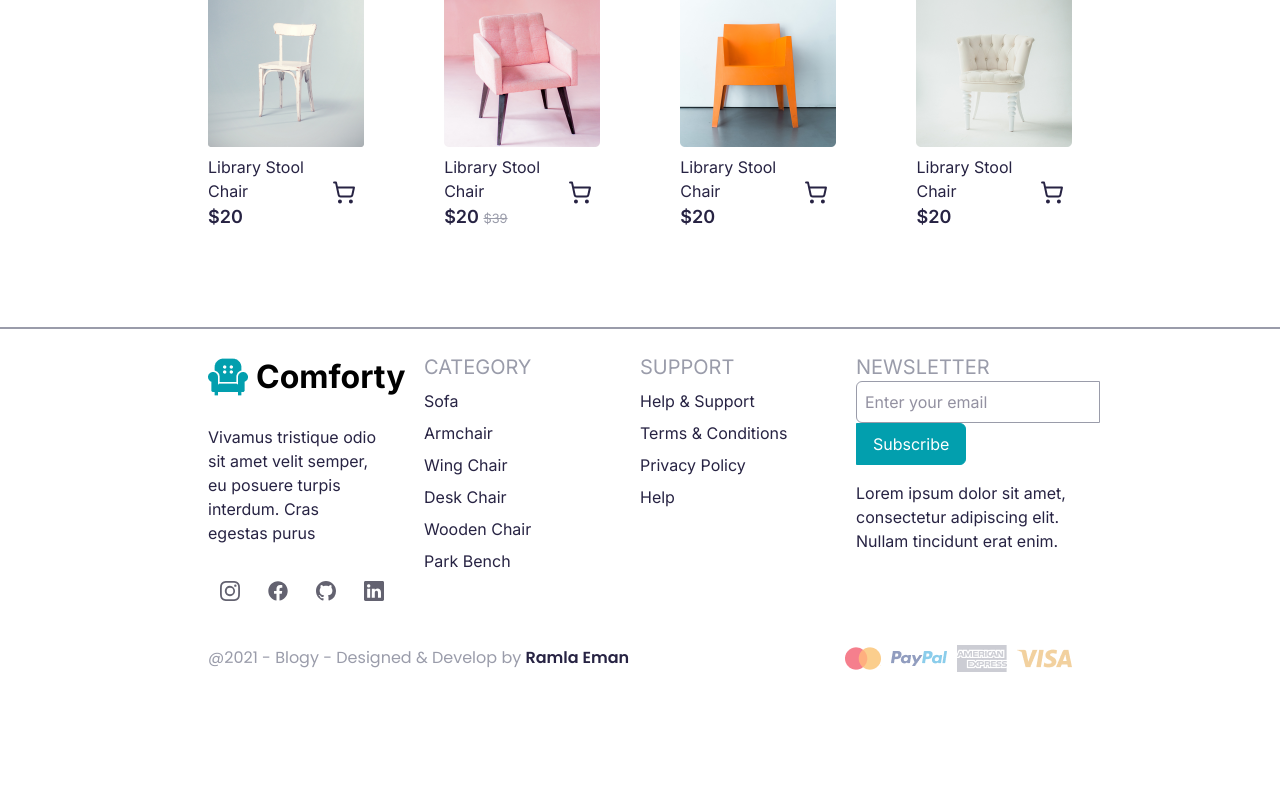
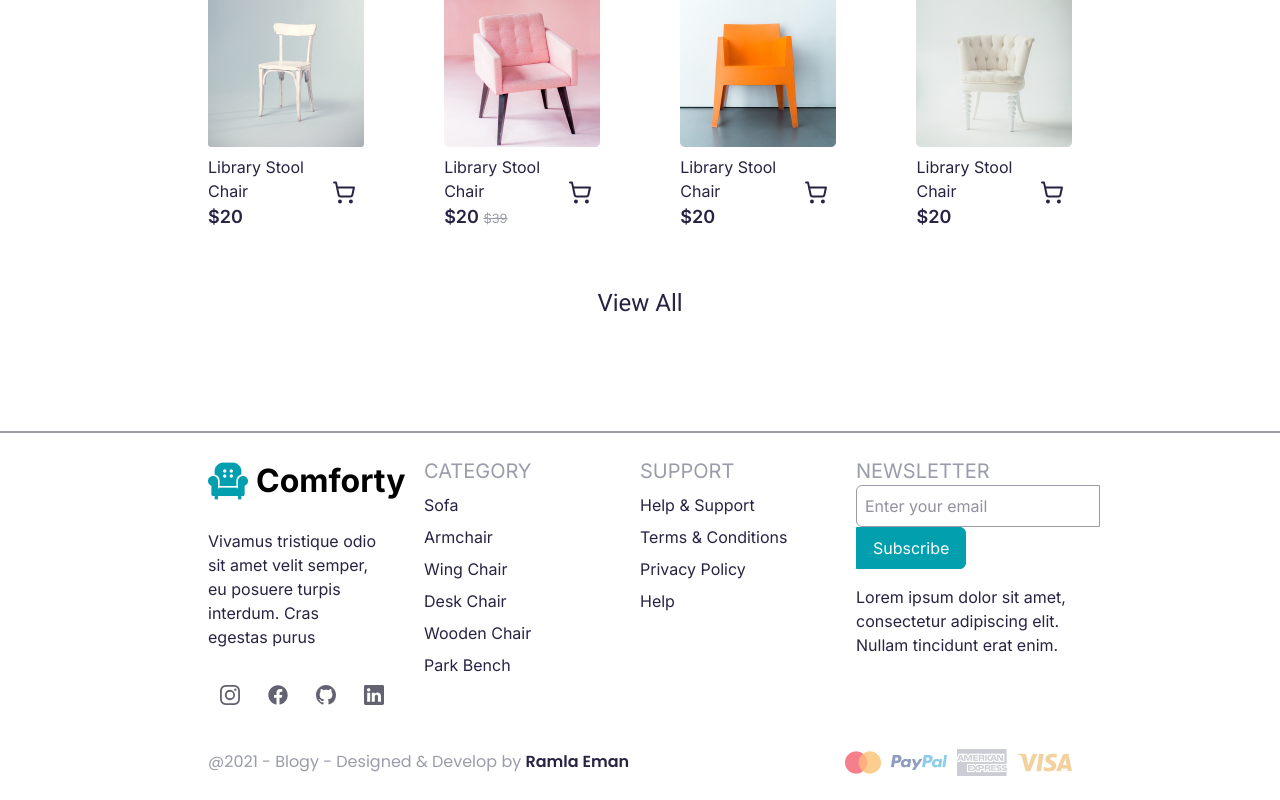
Before and after one commit to Ramla-Eman/Comforty-Template, a React (Vite) app: page /singleproduct in a window 1280 px wide. Shown: the part 783-1583 px from the top of the page. Before the commit the page ends 1479 px from the top, so only its background shows below. Built offline with nearby package versions, Linux system fonts and the light colour scheme.

Commit message:
add view all button in single product page

```diff
--- a/src/pages/SingleProduct.jsx
+++ b/src/pages/SingleProduct.jsx
@@ -2,6 +2,7 @@ import React from "react";
 import FeauteredProducts from "../Components/FeauteredProducts";
 import PinkChair from "../assets/PinkChair.png";
 import { ShoppingCart } from "lucide-react";
+import { Link } from "react-router-dom";
 
 const SingleProduct = () => {
   return (
@@ -16,7 +17,7 @@ const SingleProduct = () => {
           >
             $40.00
           </button>
-          <hr className="border border-[#D9D9D9]"/>
+          <hr className="border border-[#D9D9D9]" />
           <p>
             Lorem ipsum dolor sit amet, consectetur adipiscing elit. Nullam
             tincidunt erat enim. Lorem ipsum dolor sit amet, consectetur
@@ -25,12 +26,18 @@ const SingleProduct = () => {
           <button
             type="submit"
             className="flex text-xl font-semibold text-my-color10 bg-buttons-Color border-buttons-Color border py-2 px-6 rounded-md "
-          ><ShoppingCart/>
+          >
+            <ShoppingCart />
             Add to cart
           </button>
         </div>
       </div>
       <FeauteredProducts />
+      <div className="w-full py-4 xl:px-[13rem] px-3 flex justify-center text-text-color font-family-Roboto">
+        <Link to="/product" className="hover:underline text-2xl">
+          View All
+        </Link>
+      </div>
     </div>
   );
 };
```
